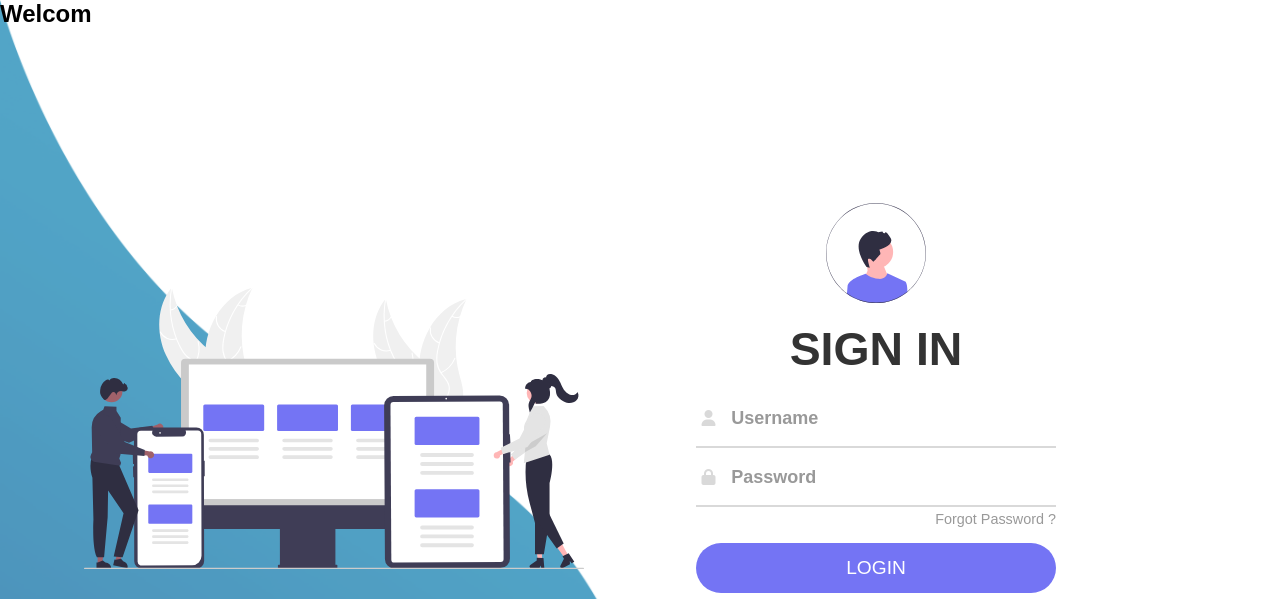
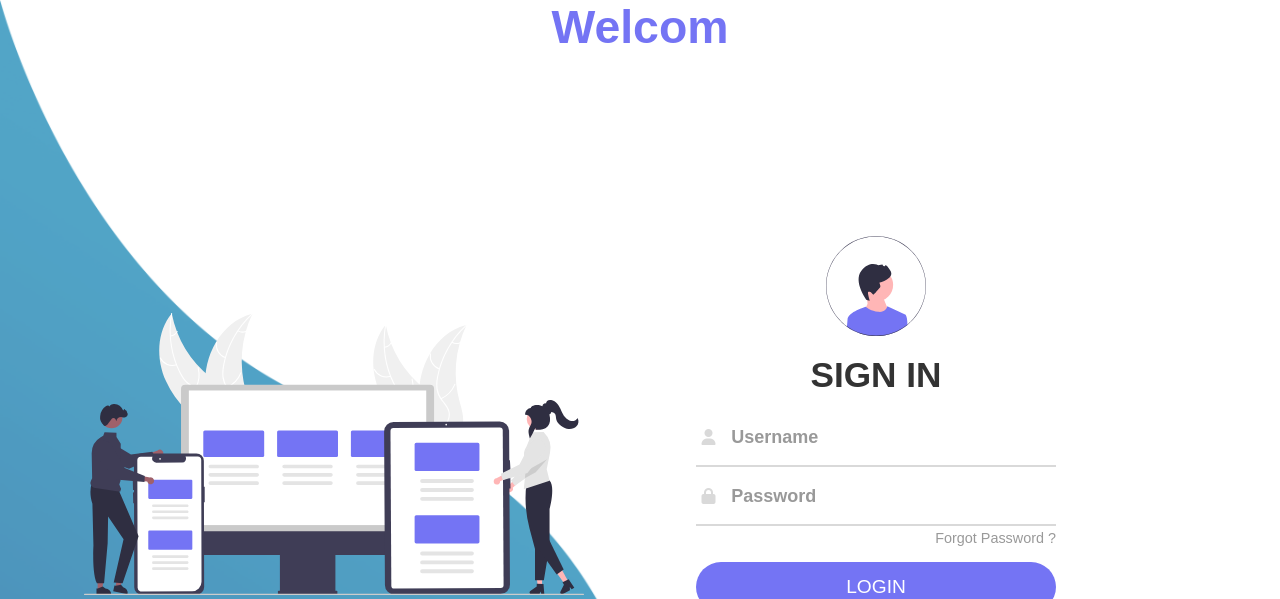
Before and after one commit to ashishk28/login, a plain HTML site: page index.html in a window 1280 px wide. Shown: the top 599 px of the page. Drawn offline with Linux system fonts and the light colour scheme.

Commit message:
Add files via upload

```diff
--- a/css/style.css
+++ b/css/style.css
@@ -40,6 +40,12 @@ body {
     text-align: center;
 }
 
+.login-container-1 {
+    text-align: center;
+    font-size: 2.9rem;
+    color: #7474f4;
+}
+
 .img img {
     width: 500px;
 }
@@ -56,7 +62,7 @@ form {
     margin: 15px;
     color: #333;
     text-transform: uppercase;
-    font-size: 2.9rem;
+    font-size: 2.2rem;
 }
 
 .login-container .input-div {
--- a/index.html
+++ b/index.html
@@ -12,14 +12,14 @@
 </head>
 
 <body>
-    <h2 class="login-container">Welcom</h2>
+        <h2 class="login-container-1">Welcom</h2>
     <img class="wave" src="img/wave.png">
     <div class="container">
         <div class="img">
             <img src="img/bg.svg">
         </div>
         <div class="login-container">
-             <form action="index.html">
+            <form action="index.html">
                 <img src="img/avatar.svg">
                 <h2 class="title">Sign in</h2>
                 <div class="input-div one ">
```
